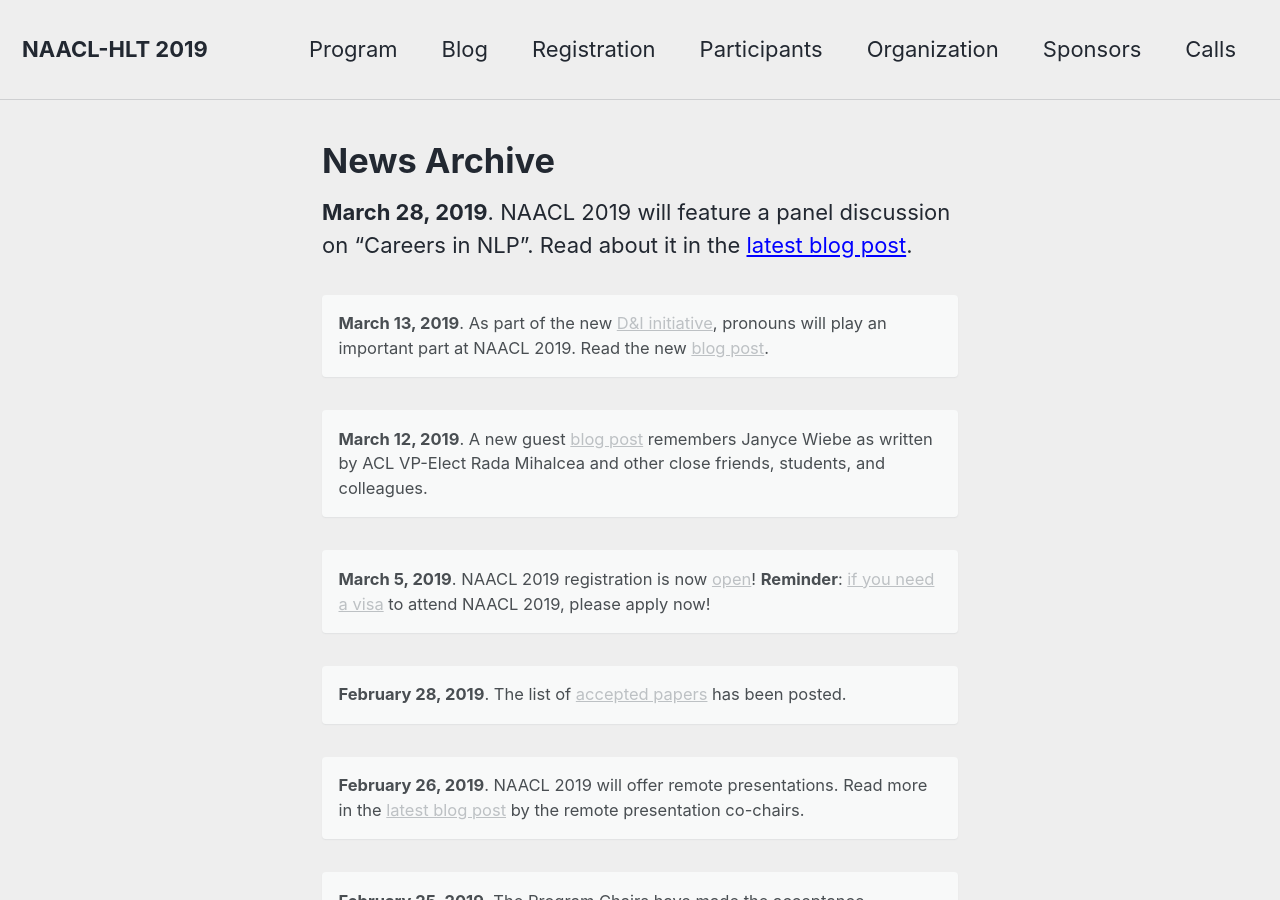
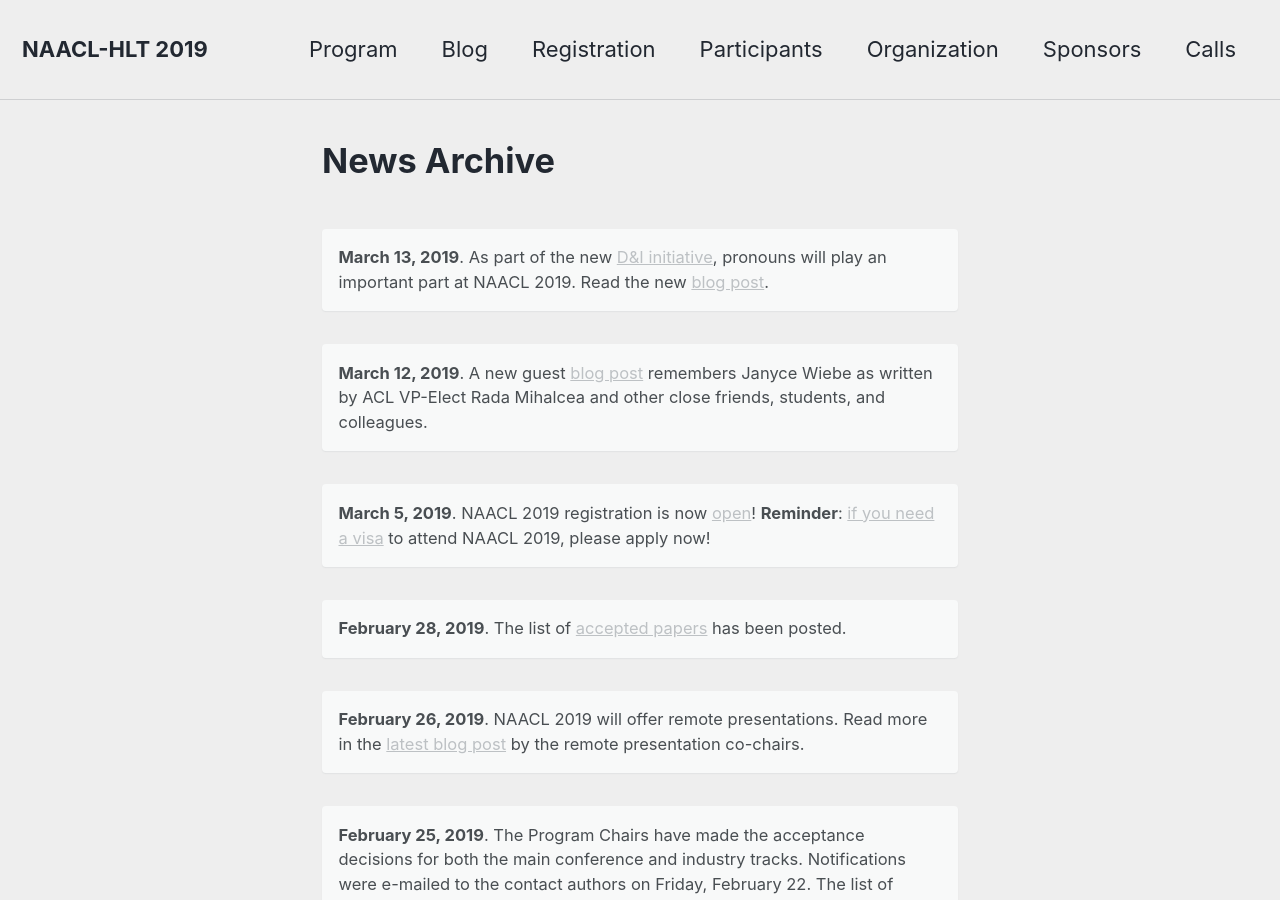
Before and after one commit to naacl-org/naacl-2021-website, a Jekyll site: the page built from _pages/archive.md, in a window 1280 px wide and 900 px high. Built offline with Jekyll 4.4.1, drawn with Linux system fonts in a browser that asks for light colours; nearby versions of some CDN libraries.

Commit message:
Remove item from archive.

```diff
--- a/_pages/archive.md
+++ b/_pages/archive.md
@@ -7,8 +7,6 @@
 toc_icon: "cog"
 ---
 {% include base_path %}
-
-**March 28, 2019**. NAACL 2019 will feature a panel discussion on "Careers in NLP". Read about it in the [latest blog post](/blog/careers-panel-survey/).
 
 **March 13, 2019**. As part of the new [D&I initiative](blog/introducing-the-diversity-and-inclusion-committee/), pronouns will play an important part at NAACL 2019. Read the new [blog post](blog/why-pronouns/).
 {: .notice}
```
